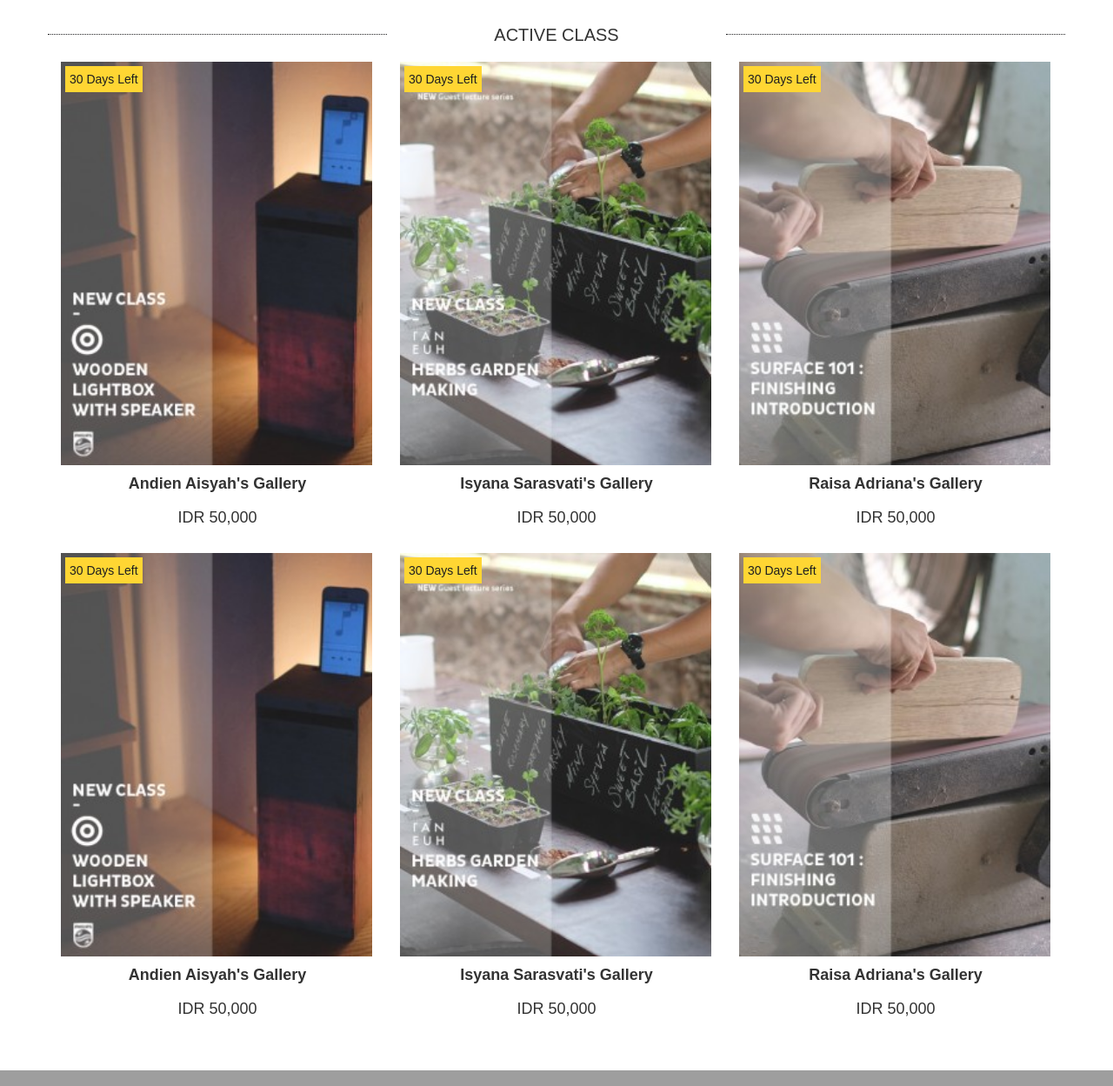
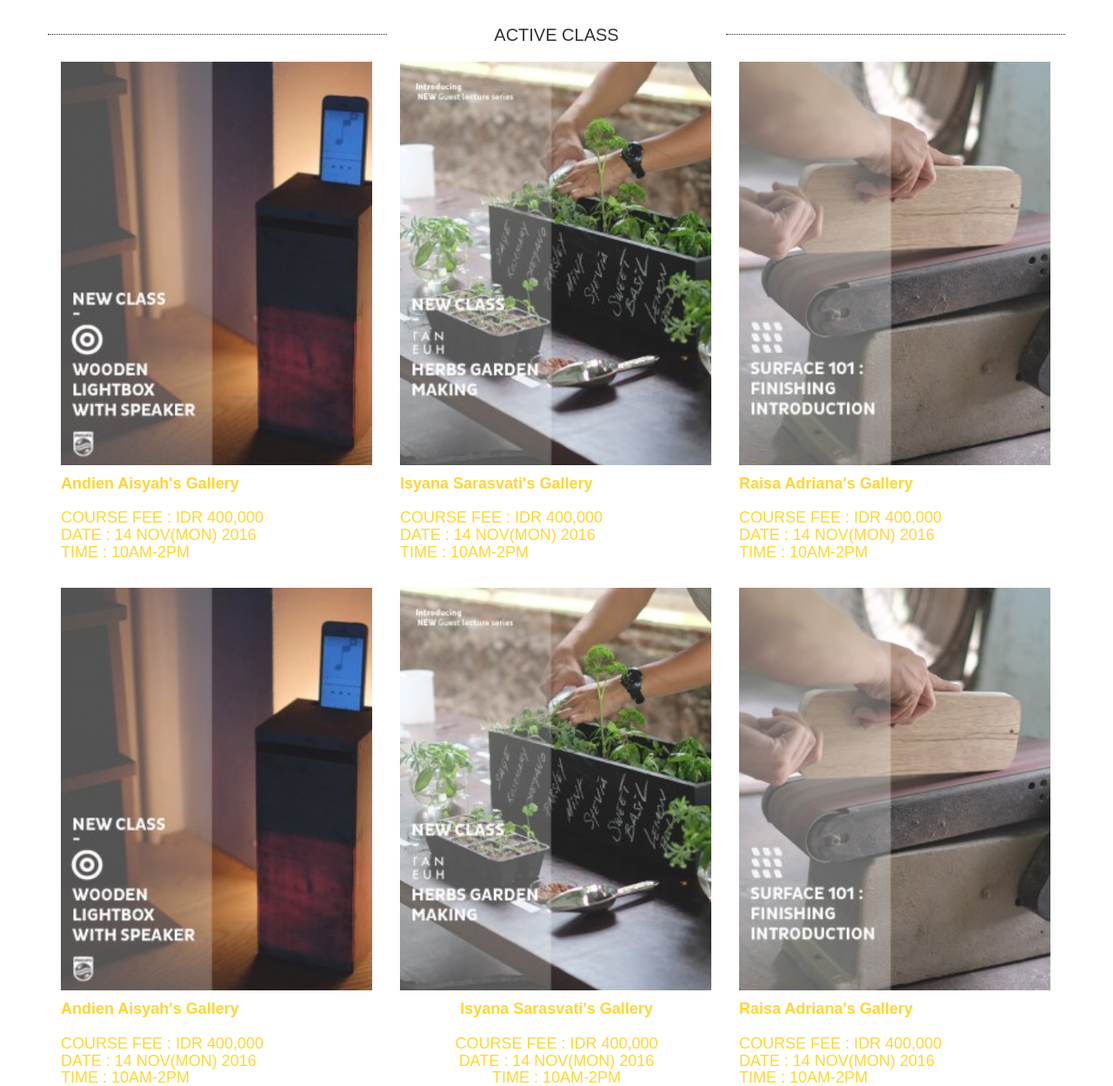
Before and after one commit to Irwin99/vorceebaru, a CodeIgniter app: page / in a window 1280 px wide. Shown: the part 681-1930 px from the top of the page at 87% size. Run offline with CodeIgniter, Linux system fonts and the light colour scheme; some web fonts are replaced; grey boxes are pictures that could not be loaded.

Commit message:
revisi 0.4
font color

```diff
--- a/application/views/default/module/homepage.php
+++ b/application/views/default/module/homepage.php
@@ -16,9 +16,6 @@
 			<div class="row" id="row-recommendonation">
 				<div class="col-md-4 col-sm-6 col-xs-12">
 		          <div class="vc-one">
-		          	<span class="imgB1">
-		          		30 Days Left
-		          	</span>
 		            <!-- <a href="single.html"><img src="product1.jpg" alt="" class="img-responsive" /></a> -->
 		            <div id="vc-box" style="background-image:url(<?php echo base_url('asset/asset_default/images/produk1.jpg')?>)">
 					  <div id="vc-overlay">
@@ -27,18 +24,73 @@
 					    </span>
 					  </div>
 					</div>
-		            <h4 class="text-center">
+		            <h4>
 		            	<b>Andien Aisyah's Gallery</b><br /><br />
-		            	IDR 50,000
+		            	COURSE FEE : IDR 400,000<br/>
+		            	DATE : 14 NOV(MON) 2016<br/>
+		            	TIME : 10AM-2PM
 		            </h4>
 		          </div>
 		        </div>
 		        <div class="col-md-4 col-sm-6 col-xs-12">
 		          <div class="vc-one">
-		          	<span class="imgB1">
-		          		30 Days Left
-		          	</span>
 		            <!-- <a href="single.html"><img src="product1.jpg" alt="" class="img-responsive" /></a> -->
+		            <div id="vc-box" style="background-image:url(<?php echo base_url('asset/asset_default/images/produk2.jpg')?>)">
+					  <div id="vc-overlay">
+					    <span id="vc-plus">
+					    	<button class="btn-tip" data-toggle="modal" data-target="#vc-modal">Buy & Donate</button>
+					    </span>
+					  </div>
+					</div>
+		            <h4>
+		            	<b>Isyana Sarasvati's Gallery</b><br /><br />
+		            	COURSE FEE : IDR 400,000<br/>
+		            	DATE : 14 NOV(MON) 2016<br/>
+		            	TIME : 10AM-2PM
+		            </h4>
+		          </div>
+		        </div>
+		        <div class="col-md-4 col-sm-6 col-xs-12">
+		          <div class="vc-one">
+		            <!-- <a href="single.html"><img src="product1.jpg" alt="" class="img-responsive" /></a> -->
+		            <div id="vc-box" style="background-image:url(<?php echo base_url('asset/asset_default/images/produk3.jpg')?>)">
+					  <div id="vc-overlay">
+					    <span id="vc-plus">
+					    	<button class="btn-tip" data-toggle="modal" data-target="#vc-modal">Buy & Donate</button>
+					    </span>
+					  </div>
+					</div>
+		            <h4>
+		            	<b>Raisa Adriana's Gallery</b><br /><br />
+		            	COURSE FEE : IDR 400,000<br/>
+		            	DATE : 14 NOV(MON) 2016<br/>
+		            	TIME : 10AM-2PM
+		            </h4>
+		          </div>
+		        </div>
+		        <div class="clearfix"> </div>
+			</div>
+			<div class="row" id="row-recommendonation">
+				<div class="col-md-4 col-sm-6 col-xs-12">
+		          <div class="vc-one">
+		            <!-- <a href="single.html"><img src="product1.jpg" alt="" class="img-responsive" /></a> -->
+		            <div id="vc-box" style="background-image:url(<?php echo base_url('asset/asset_default/images/produk1.jpg')?>)">
+					  <div id="vc-overlay">
+					    <span id="vc-plus">
+					    	<button class="btn-tip" data-toggle="modal" data-target="#vc-modal">Buy & Donate</button>
+					    </span>
+					  </div>
+					</div>
+		            <h4>
+		            	<b>Andien Aisyah's Gallery</b><br /><br />
+		            	COURSE FEE : IDR 400,000<br/>
+		            	DATE : 14 NOV(MON) 2016<br/>
+		            	TIME : 10AM-2PM
+		            </h4>
+		          </div>
+		        </div>
+		        <div class="col-md-4 col-sm-6 col-xs-12">
+		          <div class="vc-one">		            <!-- <a href="single.html"><img src="product1.jpg" alt="" class="img-responsive" /></a> -->
 		            <div id="vc-box" style="background-image:url(<?php echo base_url('asset/asset_default/images/produk2.jpg')?>)">
 					  <div id="vc-overlay">
 					    <span id="vc-plus">
@@ -48,15 +100,14 @@
 					</div>
 		            <h4 class="text-center">
 		            	<b>Isyana Sarasvati's Gallery</b><br /><br />
-		            	IDR 50,000
+		            	COURSE FEE : IDR 400,000<br/>
+		            	DATE : 14 NOV(MON) 2016<br/>
+		            	TIME : 10AM-2PM
 		            </h4>
 		          </div>
 		        </div>
 		        <div class="col-md-4 col-sm-6 col-xs-12">
 		          <div class="vc-one">
-		          	<span class="imgB1">
-		          		30 Days Left
-		          	</span>
 		            <!-- <a href="single.html"><img src="product1.jpg" alt="" class="img-responsive" /></a> -->
 		            <div id="vc-box" style="background-image:url(<?php echo base_url('asset/asset_default/images/produk3.jpg')?>)">
 					  <div id="vc-overlay">
@@ -65,69 +116,11 @@
 					    </span>
 					  </div>
 					</div>
-		            <h4 class="text-center">
+		            <h4>
 		            	<b>Raisa Adriana's Gallery</b><br /><br />
-		            	IDR 50,000
-		            </h4>
-		          </div>
-		        </div>
-		        <div class="clearfix"> </div>
-			</div>
-			<div class="row" id="row-recommendonation">
-				<div class="col-md-4 col-sm-6 col-xs-12">
-		          <div class="vc-one">
-		          	<span class="imgB1">
-		          		30 Days Left
-		          	</span>
-		            <!-- <a href="single.html"><img src="product1.jpg" alt="" class="img-responsive" /></a> -->
-		            <div id="vc-box" style="background-image:url(<?php echo base_url('asset/asset_default/images/produk1.jpg')?>)">
-					  <div id="vc-overlay">
-					    <span id="vc-plus">
-					    	<button class="btn-tip" data-toggle="modal" data-target="#vc-modal">Buy & Donate</button>
-					    </span>
-					  </div>
-					</div>
-		            <h4 class="text-center">
-		            	<b>Andien Aisyah's Gallery</b><br /><br />
-		            	IDR 50,000
-		            </h4>
-		          </div>
-		        </div>
-		        <div class="col-md-4 col-sm-6 col-xs-12">
-		          <div class="vc-one">
-		          	<span class="imgB1">
-		          		30 Days Left
-		          	</span>
-		            <!-- <a href="single.html"><img src="product1.jpg" alt="" class="img-responsive" /></a> -->
-		            <div id="vc-box" style="background-image:url(<?php echo base_url('asset/asset_default/images/produk2.jpg')?>)">
-					  <div id="vc-overlay">
-					    <span id="vc-plus">
-					    	<button class="btn-tip" data-toggle="modal" data-target="#vc-modal">Buy & Donate</button>
-					    </span>
-					  </div>
-					</div>
-		            <h4 class="text-center">
-		            	<b>Isyana Sarasvati's Gallery</b><br /><br />
-		            	IDR 50,000
-		            </h4>
-		          </div>
-		        </div>
-		        <div class="col-md-4 col-sm-6 col-xs-12">
-		          <div class="vc-one">
-		          	<span class="imgB1">
-		          		30 Days Left
-		          	</span>
-		            <!-- <a href="single.html"><img src="product1.jpg" alt="" class="img-responsive" /></a> -->
-		            <div id="vc-box" style="background-image:url(<?php echo base_url('asset/asset_default/images/produk3.jpg')?>)">
-					  <div id="vc-overlay">
-					    <span id="vc-plus">
-					    	<button class="btn-tip" data-toggle="modal" data-target="#vc-modal">Buy & Donate</button>
-					    </span>
-					  </div>
-					</div>
-		            <h4 class="text-center">
-		            	<b>Raisa Adriana's Gallery</b><br /><br />
-		            	IDR 50,000
+		            	COURSE FEE : IDR 400,000<br/>
+		            	DATE : 14 NOV(MON) 2016<br/>
+		            	TIME : 10AM-2PM
 		            </h4>
 		          </div>
 		        </div>
--- a/asset/asset_default/main.css
+++ b/asset/asset_default/main.css
@@ -235,6 +235,9 @@
 .vc-dotted{
 	border-bottom: 1px dotted #1E1E20;
 }
+.vc-one {
+	color:#ffd633;
+}
 .vc-one a{
 	color:#1E1E20;
 	text-decoration:none;
@@ -444,7 +447,7 @@
 }
 .vc-banner-capt{
 	margin-top:0px;
-	color:#915c3a;
+	color:#FFD633;
 	font-family: 'Questrial', sans-serif;
 }
 .bgimg-1, .bgimg-2, .bgimg-3{
```
